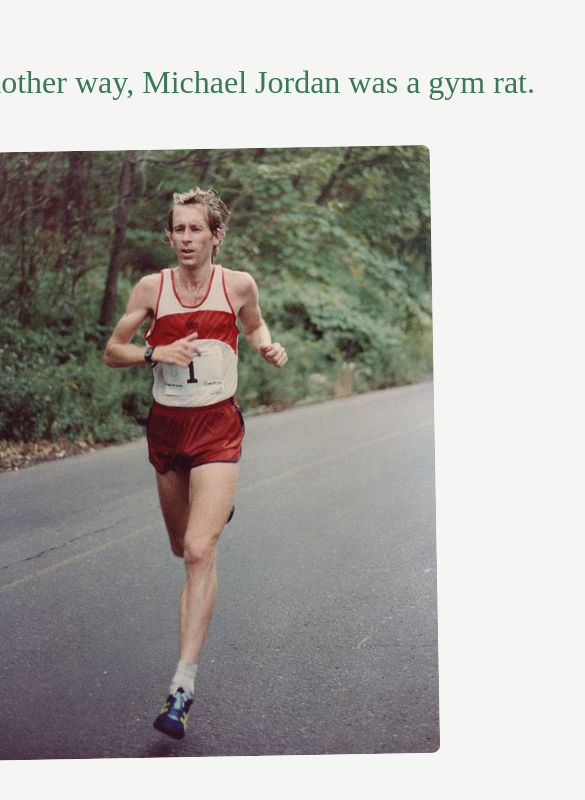
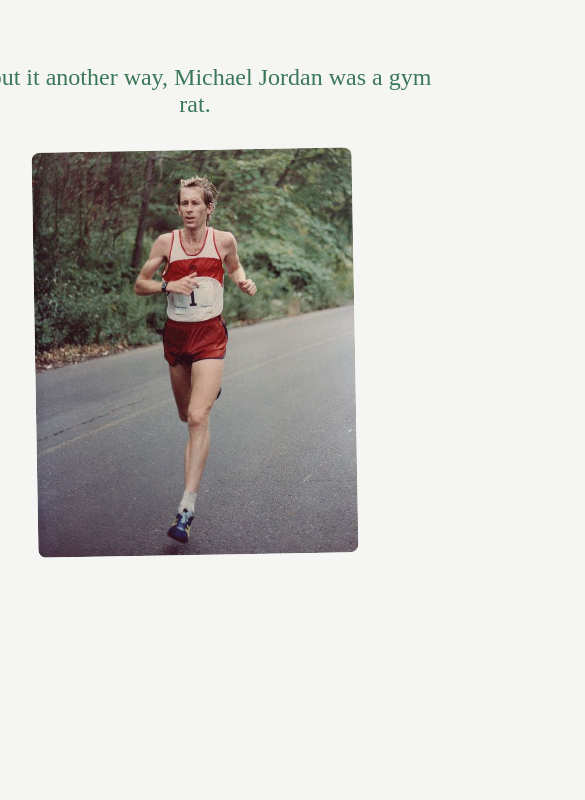
Before and after one commit to powdhar/motivational-running, a plain HTML site: page index.html in a window 390 px wide. Shown: the top 800 px of the page, 585 px wide, since content can reach past the window. Drawn offline with Linux system fonts and the light colour scheme; a web font is replaced by a local one.

Commit message:
Add files via upload

```diff
--- a/styles.css
+++ b/styles.css
@@ -43,3 +43,27 @@ button {
         background-color: #cdcbcb;
     }
 }
+
+@media only screen
+  and (min-device-width: 375px)
+  and (max-device-width: 812px)  {
+
+    #text-container h1 {
+        margin-top: 56px;
+        font-family: "adobe-garamond-pro", serif;
+        font-weight: 400;
+        font-style: normal;
+        font-size: 24px;
+        color: #3a7858;
+        width: 40ch;
+        margin-bottom: 32px;
+        text-align: center;
+    }
+
+    #image-container img {
+        border-radius: 8px;
+        max-width: 40ch;
+        transform: rotate(0deg);
+    }
+
+  }
```
